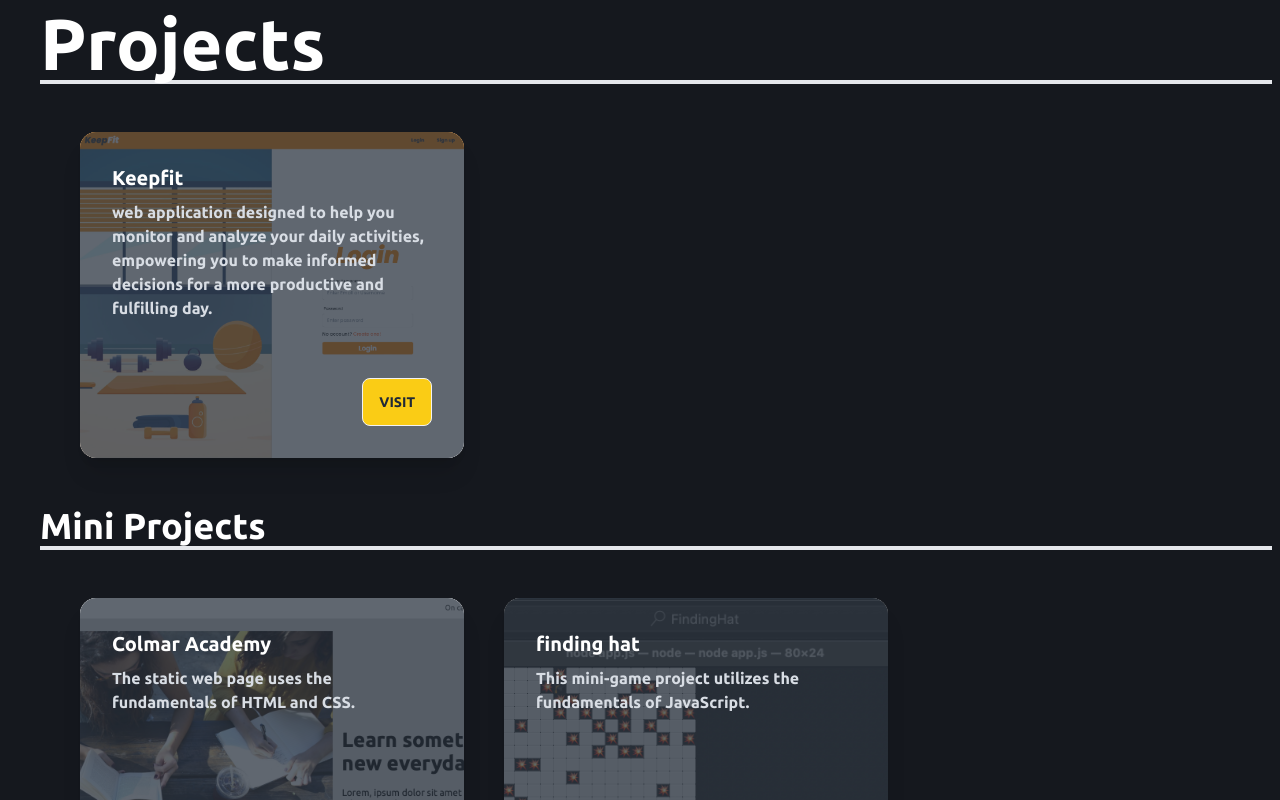
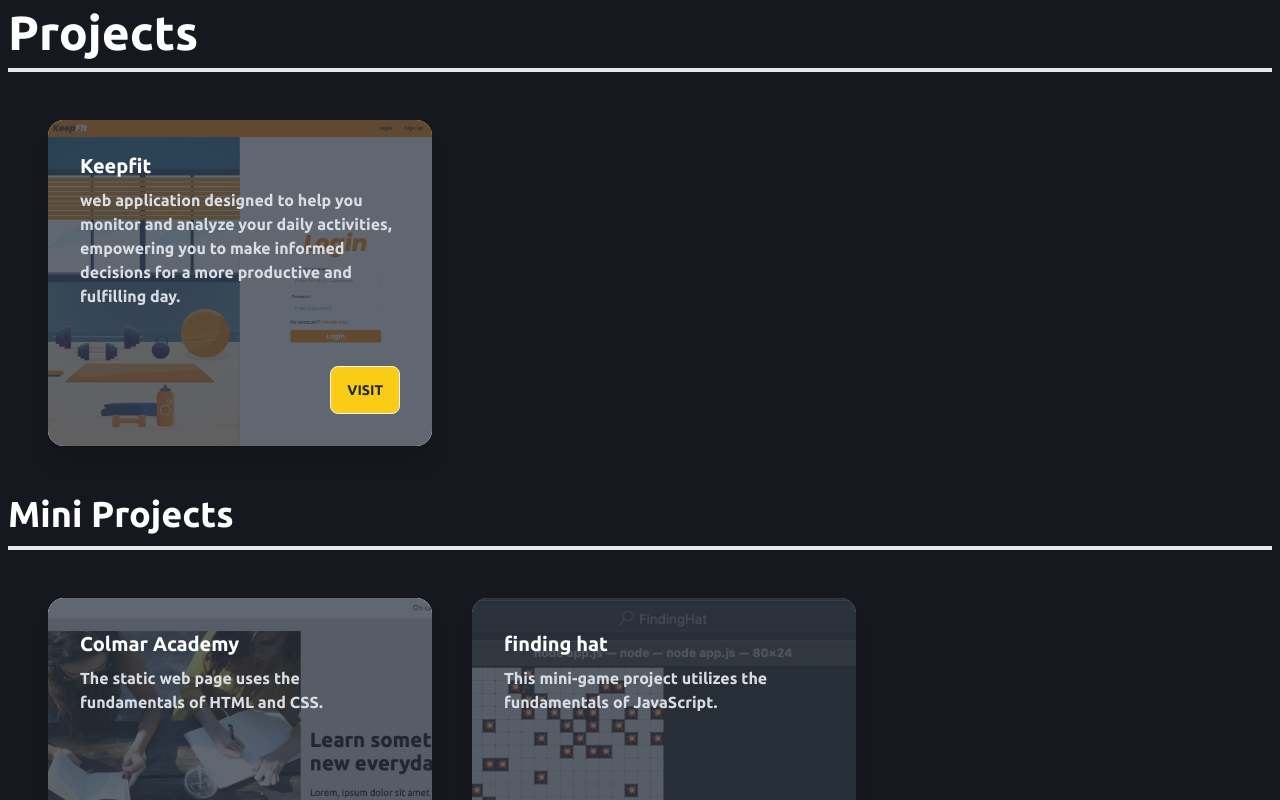
Before and after one commit to Charat-Ninjar/portfolio, a React (Vite) app: page /Project in a window 1280 px wide. Shown: the top 800 px of the page. Built offline with nearby package versions, Linux system fonts and the light colour scheme; a web font is replaced by a local one.

Commit message:
edit margin for project section

```diff
--- a/src/components/ContactInfo.jsx
+++ b/src/components/ContactInfo.jsx
@@ -6,7 +6,7 @@ const ContactInfo = () => {
     <div id="contact" className=" pt-4 scroll-container flex-col align-middle">
       <div
         id="projects"
-        className="flex text-4xl text-white h-fit font-semibold border-b-4 mt-40 items-center mx-10 "
+        className="flex text-4xl pb-3 text-white h-fit font-semibold border-b-4 mt-40 items-center mx-2"
       >
         <div className="text-glow hover:text-glow ">Contact</div>
       </div>
--- a/src/pages/Project.jsx
+++ b/src/pages/Project.jsx
@@ -6,14 +6,14 @@ import { Element } from "react-scroll";
 import MiniProjectCard from "../components/MiniprojectCard";
 const Project = () => {
   return (
-    <div className="pl-8">
+    <div className="">
       <ProjectData>
       <Element name="projects" className="scroll-container">
-        <div className="flex text-7xl  text-white h-fit  font-semibold border-b-4 pt-2 items-center mx-2 ">
+        <div className="flex text-5xl pb-3  text-white h-fit  font-semibold border-b-4 pt-2 items-center mx-2">
           <div className="text-glow hover:text-glow ">Projects </div>
         </div>
         <ProjectCard></ProjectCard>
-        <div id="projects" className="flex text-4xl text-white h-fit font-semibold border-b-4 pt-2 items-center mx-2 ">
+        <div id="projects" className="flex text-4xl pb-3 text-white h-fit font-semibold border-b-4 pt-2 items-center mx-2 ">
           <div className="text-glow hover:text-glow mt-10">Mini Projects </div>
         </div>
         <MiniProjectCard/>
```
